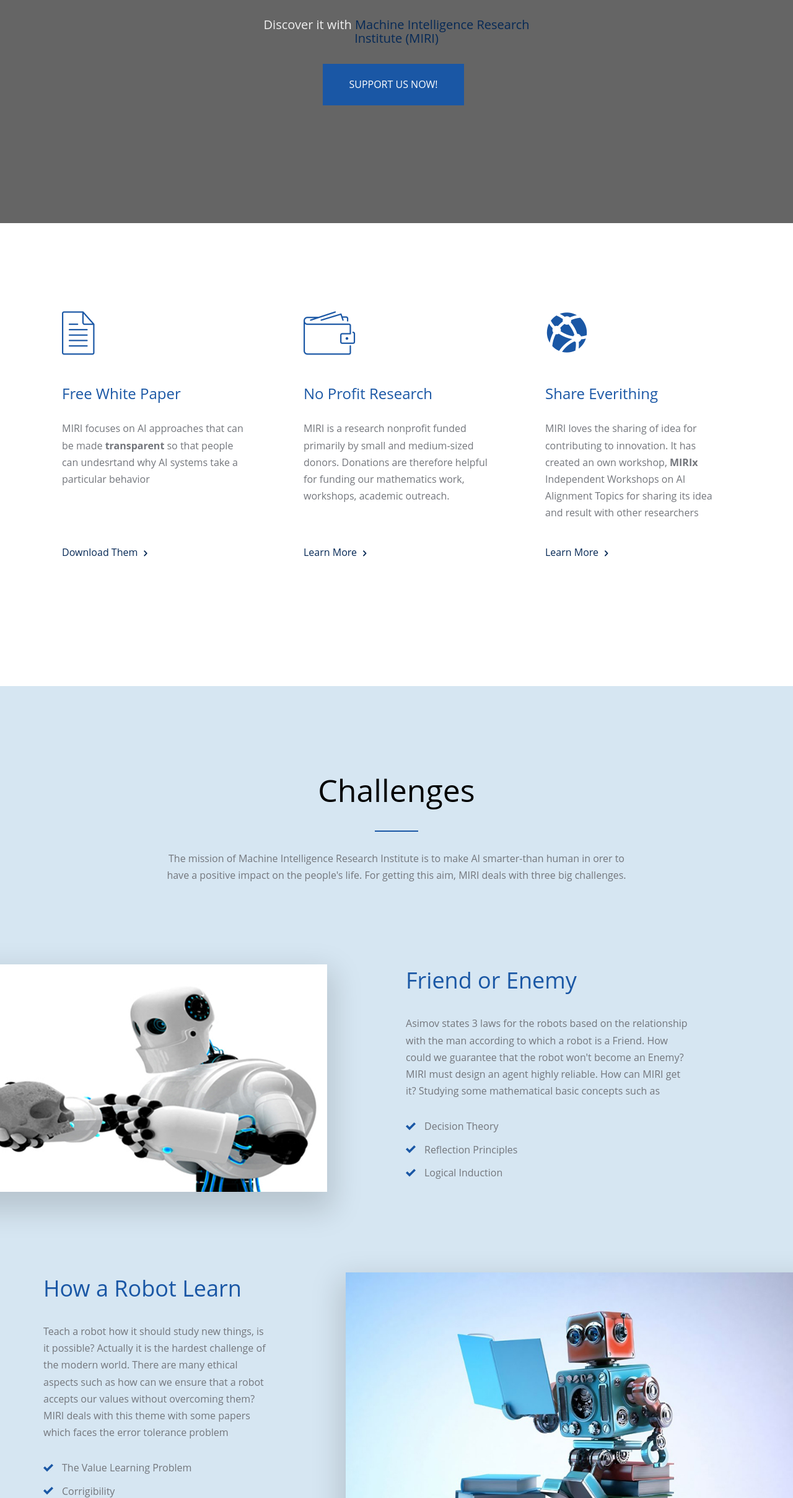
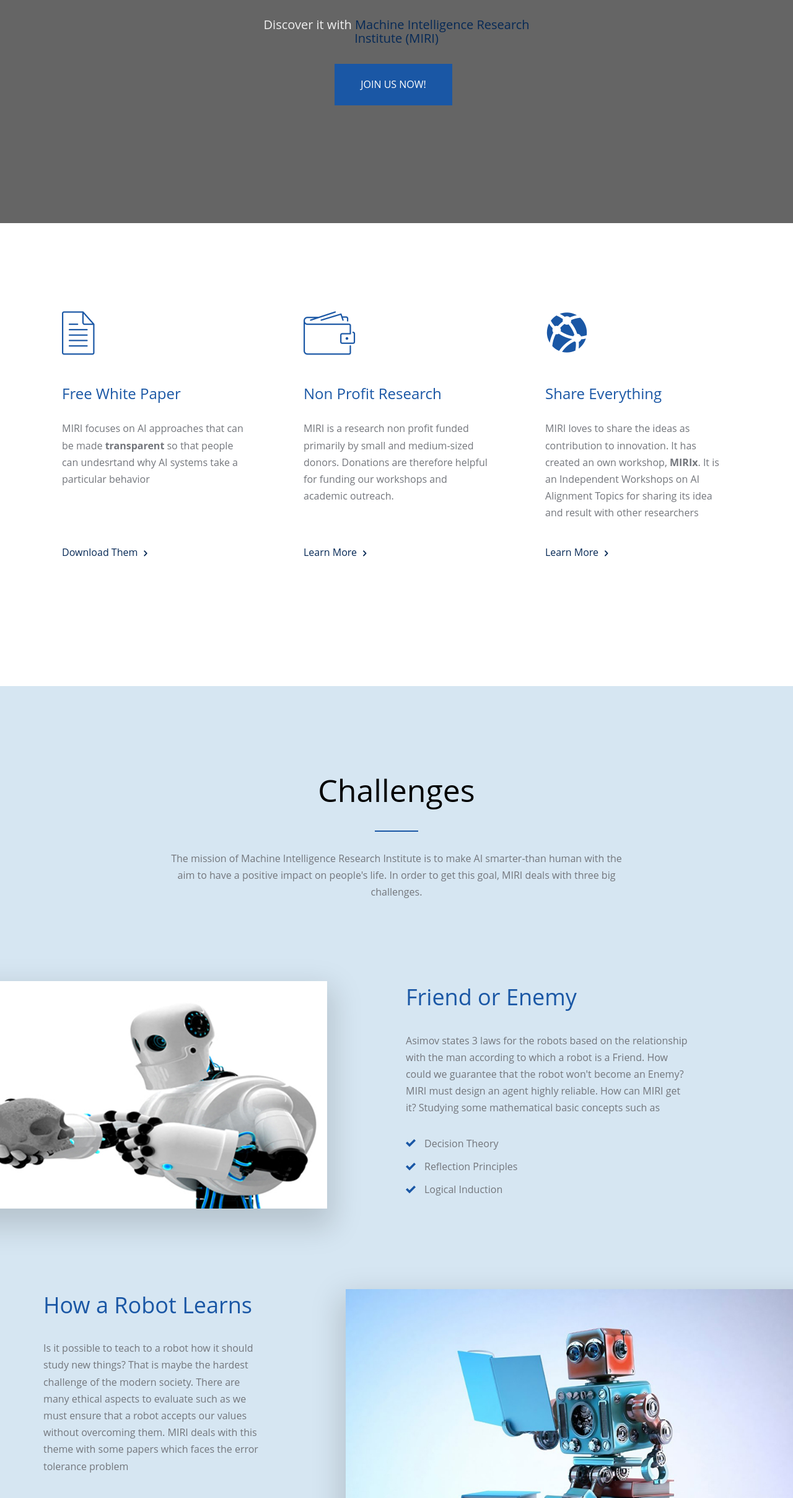
Before and after one commit to carminoplata/miriai, a website: page docs/index.html in a window 1280 px wide. Shown: the part 383-2800 px from the top of the page at 62% size. Drawn offline with Linux system fonts and the light colour scheme; files whose address does not match are found by name.

Commit message:
Corrected English

```diff
--- a/docs/index.html
+++ b/docs/index.html
@@ -36,7 +36,7 @@
             <li class="active"><a href="#home" data-nav-section="home">MIRI</a></li>
             <li><a href="#challenges" data-nav-section="challenges">Challenges</a></li>
             <li><a href="#research" data-nav-section="research">Research Guide</a></li>
-            <li><a href="#support" data-nav-section="success">Support Us</a></li>
+            <li><a href="#support" data-nav-section="support">Support Us</a></li>
             <!--<li><a href="#contact" data-nav-section="contact">Contact</a></li>-->
           </ul>
         </div>
@@ -52,7 +52,7 @@
               <h4 class="probootstrap-subheading probootstrap-animate"> Discover it with
                  <a href="https://intelligence.org"> Machine Intelligence Research Institute (MIRI) </a>
               </h4>
-              <p class="probootstrap-animate"><a href="#support" target="_blank" role="button" class="btn btn-primary">SUPPORT US NOW! </a><!--<a href="#features" class="btn btn-default smoothscroll" role="button">Share our goal</a>--></p>
+              <p class="probootstrap-animate"><a href="https://intelligence.org/get-involved/" target="_blank" role="button" class="btn btn-primary">JOIN US NOW! </a><!--<a href="#features" class="btn btn-default smoothscroll" role="button">Share our goal</a>--></p>
             </div>
           </div>
         </div>
@@ -73,16 +73,16 @@
           <div class="col-md-4">
             <div class="probootstrap-service-item probootstrap-animate" data-animate-effect="fadeIn">
               <span class="icon icon-wallet2"></span>
-              <h2>No Profit Research</h2>
-              <p class="descriptionBox">MIRI is a research nonprofit funded primarily by small and medium-sized donors. Donations are therefore helpful for funding our mathematics work, workshops, academic outreach.</p>
+              <h2>Non Profit Research</h2>
+              <p class="descriptionBox">MIRI is a research non profit funded primarily by small and medium-sized donors. Donations are therefore helpful for funding our workshops and academic outreach.</p>
               <p><a href="#" class="probootstrap-link">Learn More <i class="icon-chevron-right"></i></a></p>
             </div>
           </div>
           <div class="col-md-4">
             <div class="probootstrap-service-item probootstrap-animate" data-animate-effect="fadeIn">
               <span class="icon icon-network"></span>
-              <h2>Share Everithing</h2>
-              <p class="descriptionBox">MIRI loves the sharing of idea for contributing to innovation. It has created an own workshop, <b>MIRIx</b> Independent Workshops on AI Alignment Topics for sharing its idea and result with other researchers</p>
+              <h2>Share Everything</h2>
+              <p class="descriptionBox">MIRI loves to share the ideas as contribution to innovation. It has created an own workshop, <b>MIRIx</b>. It is an Independent Workshops on AI Alignment Topics for sharing its idea and result with other researchers</p>
               <p><a href="https://intelligence.org/mirix/" class="probootstrap-link">Learn More <i class="icon-chevron-right"></i></a></p>
             </div>
           </div>
@@ -95,7 +95,7 @@
         <div class="row text-center mb100">
           <div class="col-md-8 col-md-offset-2 probootstrap-section-heading">
             <h2 class="mb30 text-black probootstrap-heading">Challenges</h2>
-            <p>The mission of Machine Intelligence Research Institute is to make AI smarter-than human in orer to have a positive impact on the people's life. For getting this aim, MIRI deals with three big challenges.</p>
+            <p>The mission of Machine Intelligence Research Institute is to make AI smarter-than human with the aim to have a positive impact on people's life. In order to get this goal, MIRI deals with three big challenges.</p>
           </div>
         </div>
         <!-- END row -->
@@ -121,8 +121,8 @@
           </div>
           <!-- <div class="col-md-4 col-md-pull-1"> -->
           <div class="col-md-4 col-md-pull-8 probootstrap-section-heading">
-            <h3 class="text-primary probootstrap-heading-2">How a Robot Learn</h3>
-            <p><p>Teach a robot how it should study new things, is it possible? Actually it is the hardest challenge of the modern world. There are many ethical aspects such as how can we ensure that a robot accepts our values without overcoming them? MIRI deals with this theme with some papers which faces the error tolerance problem</p></p>
+            <h3 class="text-primary probootstrap-heading-2">How a Robot Learns</h3>
+            <p><p>Is it possible to teach to a robot how it should study new things? That is maybe the hardest challenge of the modern society. There are many ethical aspects to evaluate such as we must ensure that a robot accepts our values without overcoming them. MIRI deals with this theme with some papers which faces the error tolerance problem</p></p>
             <ul class="probootstrap-list">
               <li class="probootstrap-check">The Value Learning Problem</li>
               <li class="probootstrap-check">Corrigibility</li>
@@ -138,7 +138,7 @@
           </div>
           <div class="col-md-5 col-md-pull-1 probootstrap-section-heading">
             <h3 class="text-primary probootstrap-heading-2">AI Smarter Than Human</h3>
-            <p><p>The main aspect to build an AI has got many ethical implications. MIRI investigates on how we can foresee which strategies and which choices can avoid a war of robots. First consideration can be found in the following papers.</p></p>
+            <p><p>The main aspect to build an AI has got many ethical implications. MIRI investigates on how we can foresee which strategies and which choices are better to take in order to avoid a robots' war. First considerations can be found in the following papers.</p></p>
             <ul class="probootstrap-list">
               <li class="probootstrap-check">The Ethics of Artificial Intelligence</li>
               <li class="probootstrap-check">Formalizing Convergent Instrumental Goals</li>
@@ -365,7 +365,7 @@
         <div class="row">
           <div class="col-md-8 col-md-offset-2 text-center">
             <h2 class="probootstrap-heading">Support Us</h2>
-            <p class="probootstrap-sub-heading">Do you belive in Artificial Intelligence and Robots will be the next step for the innovation? Do you think that there will be a machine revolution very soon? Give to MIRI the opportunity for showing you that AI can contribute only positively to people's life </p>
+            <p class="probootstrap-sub-heading">Do you think that the Robots are going to be the next step for the innovation? Do you agree that the machine revolution is coming? Give to MIRI the opportunity for showing you that AI can positively contribute on people's life </p>
             <p><a href="https://intelligence.org/donate/" class="btn btn-black">Make your donation</a></p>
           </div>
         </div>
```
